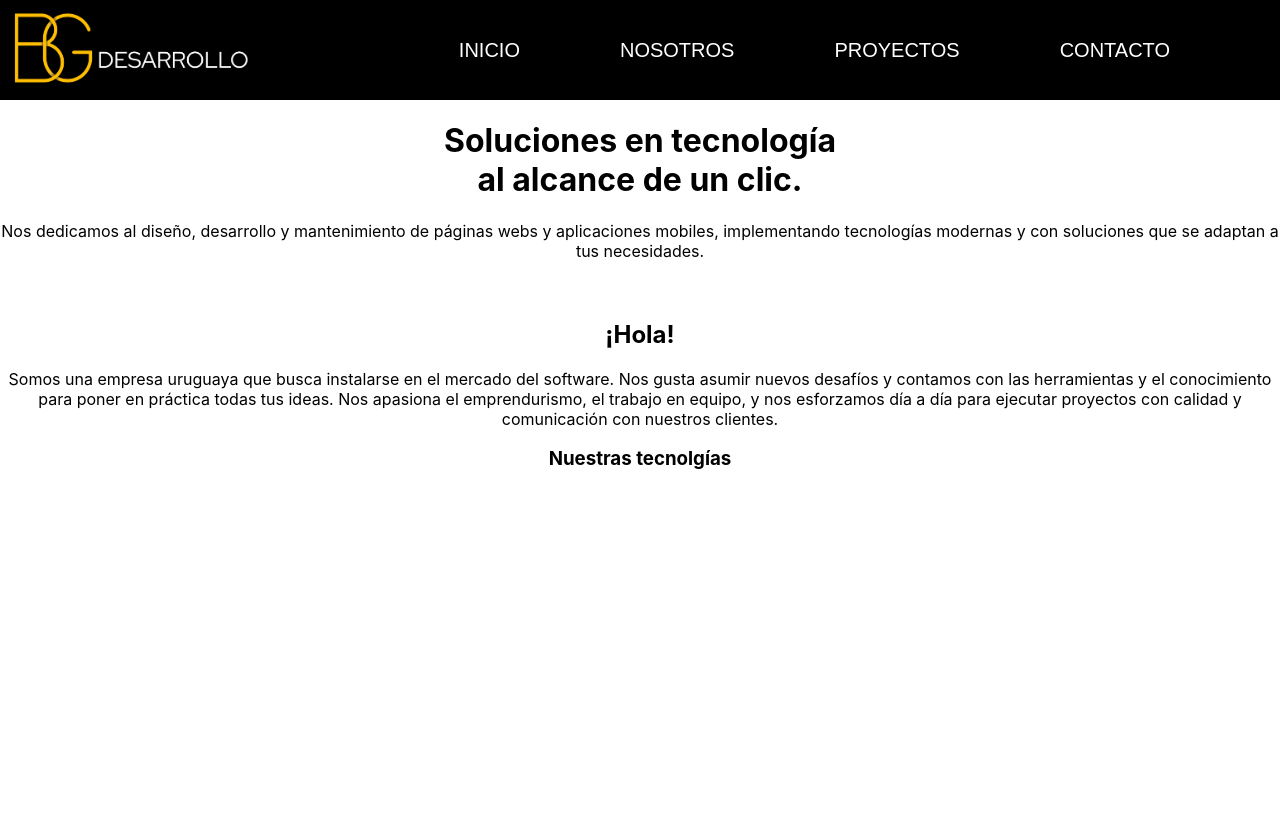
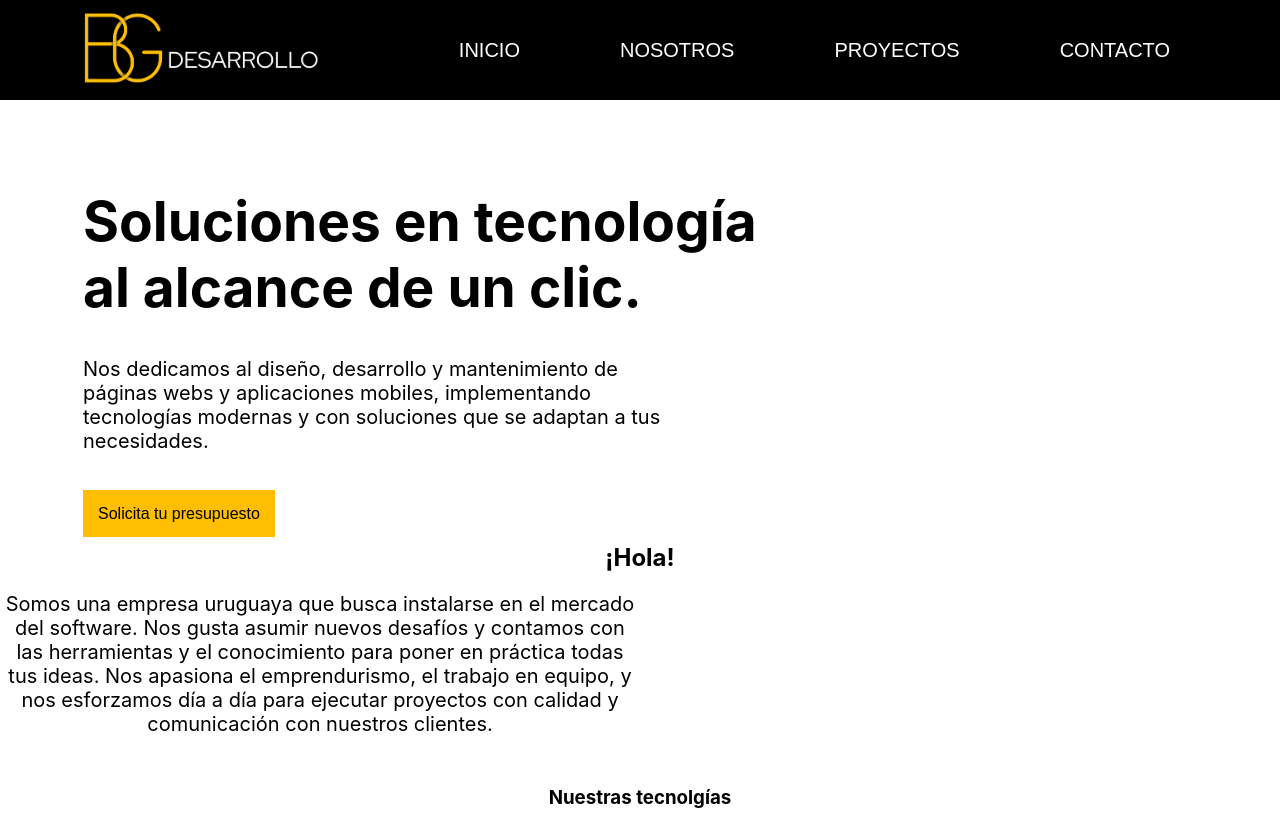
Before and after one commit to alepertu/bgd, a React (Create React App) app: page / in a window 1280 px wide. Before the commit the page ends 800 px from the top, so only its background shows below. Built offline with nearby package versions, Linux system fonts and the light colour scheme.

Commit message:
iniciob2

```diff
--- a/src/Components/css/estiloencabezadob1.css
+++ b/src/Components/css/estiloencabezadob1.css
@@ -21,6 +21,7 @@ a{
 
 .logo img{
 	height: 100px;
+	margin-left: 70px;
 }
 
 nav a{
--- a/src/Components/css/inicio.css
+++ b/src/Components/css/inicio.css
@@ -0,0 +1,22 @@
+#inicio{
+    text-align: left;
+    margin-left: 83px;
+    margin-top: 88px;
+}
+
+h1{
+    font-size: 55px;
+}
+
+p{
+    width: 50%;
+    margin-bottom: 50px;
+    font-size: 20px;
+}
+
+#boton-solicitar-presupuesto{
+    padding: 15px;
+    font-size: 16px;
+    background: #FFBE01;
+    color: black;
+}
```
Also changed, not shown: src/App.css (line endings or trailing spaces).
